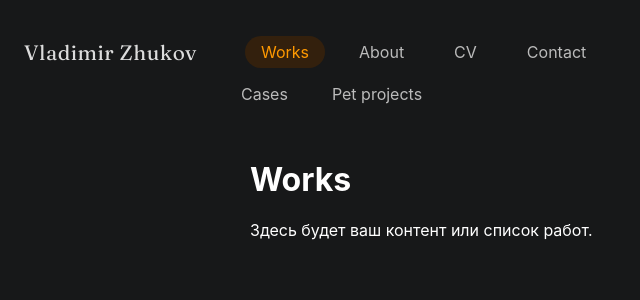
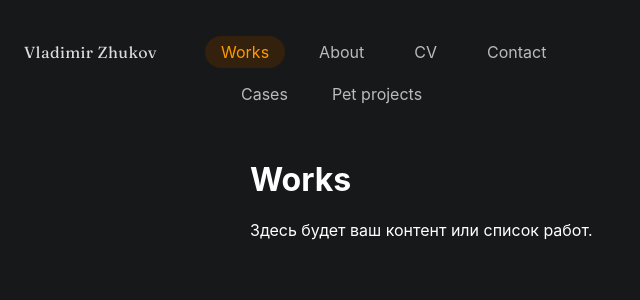
Before and after one commit to uxiscool/experience, a Jekyll site: the page built from index.md, in a window 1280 px wide. Shown: the top 300 px of the page, without its empty margins (0-640 px from the left). Built offline with Jekyll 4.4.1, drawn with Linux system fonts in a browser that asks for light colours.

Commit message:
Add files via upload

```diff
--- a/assets/css/main.css
+++ b/assets/css/main.css
@@ -18,10 +18,6 @@ header {
   flex-direction: row;
   gap: 36px;
   padding: 36px 24px 0 24px;
-}
-
-.logo {
-  margin-right: 12px;
 }
 
 .main-menu {
@@ -47,9 +43,10 @@ header {
 }
 
 .logo a {
+  margin-right: 12px;
   font-family: "Fraunces", serif !important;
   font-weight: 400;
-  font-size: 1.3rem;
+  /* font-size: 1.4rem; */
   color: #fff;
   text-decoration: none;
   letter-spacing: 0.025em;
```
